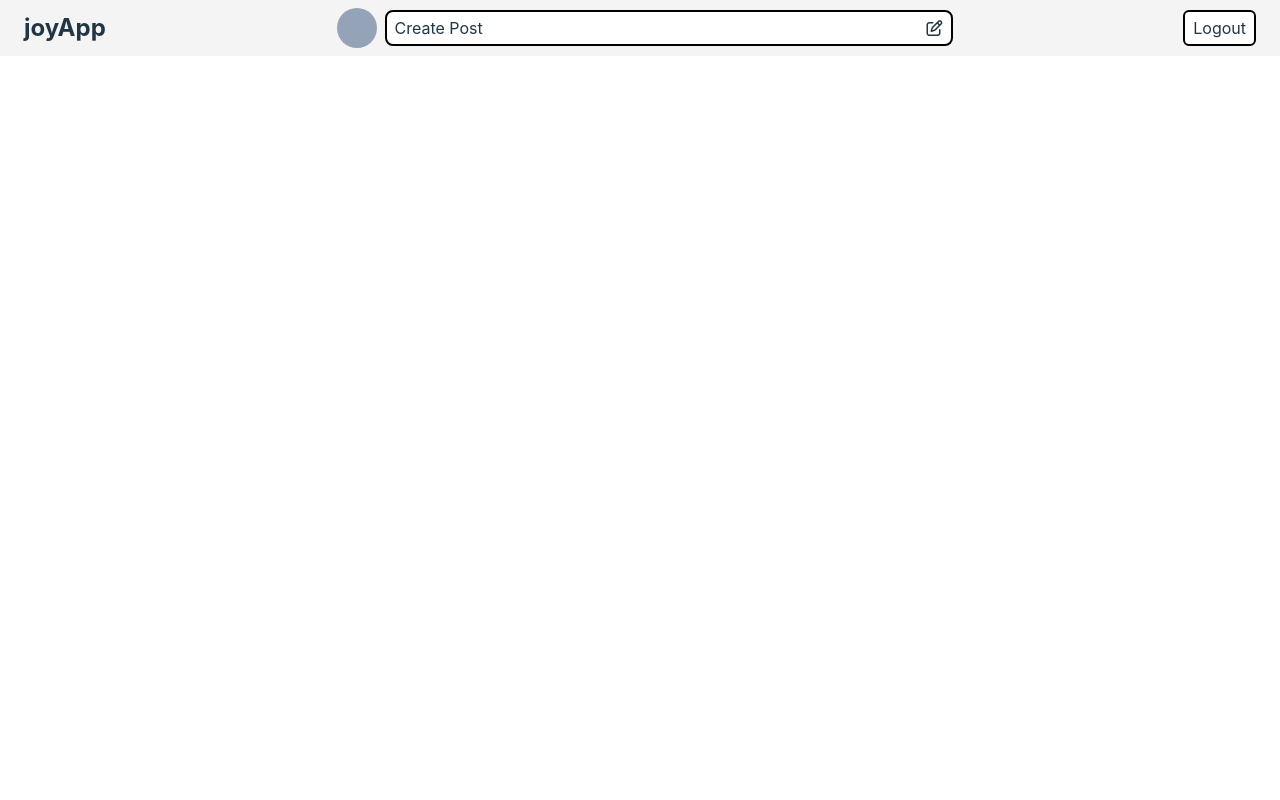
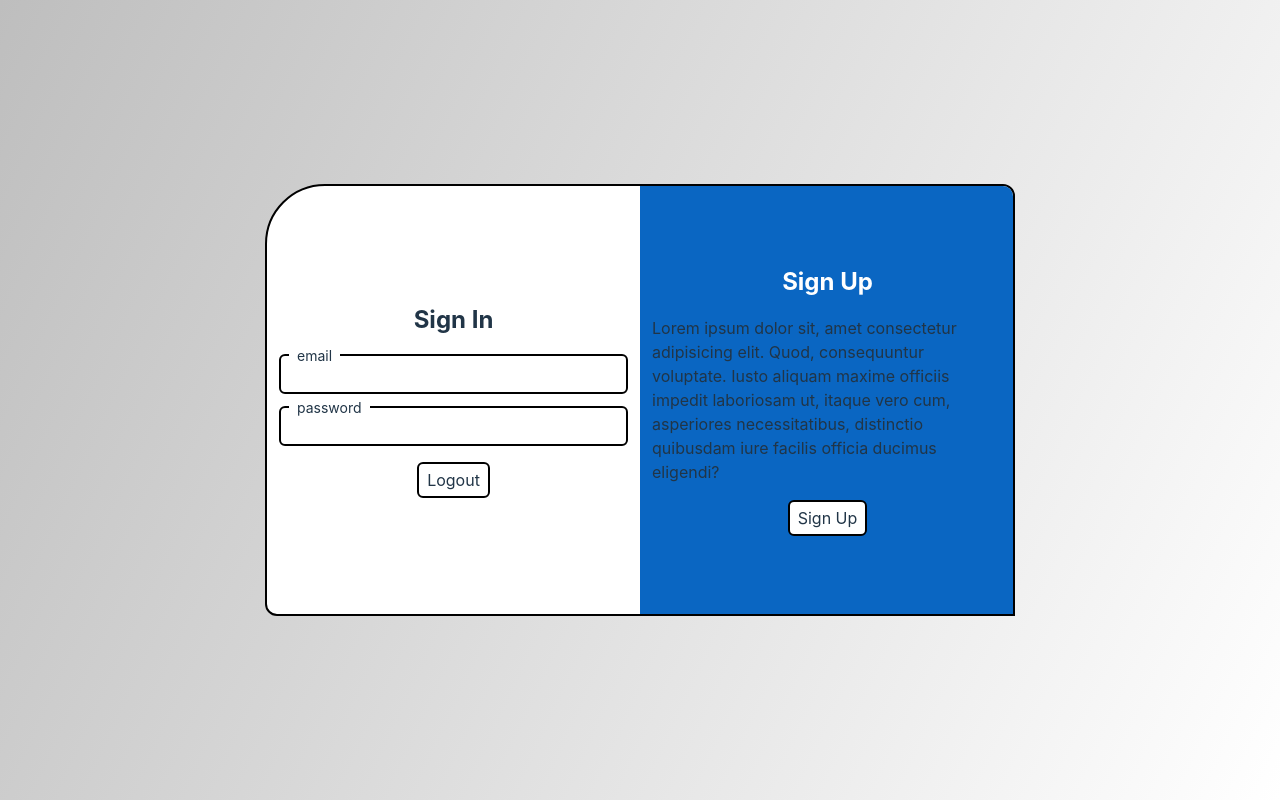
Before and after one commit to YoussefYaser/joyMedia, a React (Vite) app: page /#/ in a window 1280 px wide. Built offline with nearby package versions, Linux system fonts and the light colour scheme.

Commit message:
create signbox

```diff
--- a/src/App.jsx
+++ b/src/App.jsx
@@ -2,12 +2,13 @@
 import { createHashRouter, RouterProvider } from 'react-router-dom'
 import './App.css'
 import Layout from './router components/Layout/Layout';
+import Home from './router components/Home/Home';
 
 function App() {
 
   const routes = createHashRouter([
     {path : '/', element : <Layout></Layout>, children : [
-
+      {index : true, element : <Home></Home>}
     ]}
   ]);
 
--- a/src/components/Nav/Nav.jsx
+++ b/src/components/Nav/Nav.jsx
@@ -1,11 +1,11 @@
-import { forwardRef, useEffect } from 'react'
+import { forwardRef } from 'react'
 import './Nav.css'
 
 const Nav = forwardRef(function Nav(props, { nav }) {
 
 
     return (
-        <nav className='bg-[#f4f4f4]' ref={nav}>
+        <nav className='bg-[#f4f4f4] fixed w-full top-0 start-0' ref={nav}>
             <div className="container">
                 <div className=' flex justify-between items-center py-2'>
                     <h1 className='text-h2'>joyApp</h1>
--- a/src/index.css
+++ b/src/index.css
@@ -218,3 +218,6 @@ body {
     background-color: #f9f9f9;
   }
 }
+input:focus-visible {
+  outline: none !important;
+}
--- a/src/router components/Home/Home.css
+++ b/src/router components/Home/Home.css
@@ -0,0 +1,7 @@
+.home .sign{
+    background: linear-gradient(115deg, #bebebe, white);
+}
+
+.home .sign .sign-box{
+    border-top-left-radius: 60px;
+}
--- a/src/router components/Home/Home.jsx
+++ b/src/router components/Home/Home.jsx
@@ -1,10 +1,76 @@
+import { useState } from 'react'
 import './Home.css'
 
 export default function Home() {
+
+    let [sign, setSign] = useState('sign-up');
+
+
     return (
         <section className='home'>
             <div className="container">
-
+                <div className='sign px-4 fixed w-full h-screen top-0 left-0  flex justify-center items-center'>
+                    <div className='sign-box bg-white flex items-center w-[750px] mx-auto border-2 border-black rounded-se-xl rounded-es-xl relative overflow-hidden'>
+                        <div className='sign-in w-1/2  p-3 flex flex-col items-center'>
+                            <h2 className=' capitalize mb-4'>sign in</h2>
+                            <form action="" className=' w-full'>
+                                <div className='email w-full border-2  border-black relative rounded-md mb-3 bg-white'>
+                                    <input type="email" className='w-full py-1 px-2 rounded-md mt-1' />
+                                    <label className='absolute top-0 left-2 text-sm bg-white translate-y-[-50%] px-2'>email</label>
+                                </div>
+                                <div className='email w-full border-2 border-black relative rounded-md bg-white'>
+                                    <input type="password" className='w-full py-1 px-2 rounded-md mt-1' />
+                                    <label className='absolute top-0 left-2 text-sm bg-white translate-y-[-50%] px-2'>password</label>
+                                </div>
+                                <button  className=' bg-white border-2 border-black py-1 px-2 rounded-md hover:bg-black hover:text-white transition-colors duration-300 mt-4 block mx-auto'>Logout</button>
+                            </form>
+                        </div>
+                        <div className='sign-up w-1/2 p-3 flex flex-col items-center'>
+                            <h2 className=' capitalize mb-4'>sign up</h2>
+                            <form action="" className='w-full'>
+                                <div className='name w-full border-2 border-black relative rounded-md mb-3 bg-white'>
+                                    <input type="text" className='w-full py-1 px-2 rounded-md mt-1' />
+                                    <label className='absolute top-0 left-2 text-sm bg-white translate-y-[-50%] px-2'>name</label>
+                                </div>
+                                <div className='email  w-full border-2 border-black relative rounded-md mb-3 bg-white'>
+                                    <input type="email" className=' w-full py-1 px-2 rounded-md mt-1' />
+                                    <label className='absolute top-0 left-2 text-sm bg-white translate-y-[-50%] px-2'>email</label>
+                                </div>
+                                <div className='password w-full border-2 border-black relative rounded-md mb-3 bg-white'>
+                                    <input type="password" className='w-full py-1 px-2 rounded-md mt-1' />
+                                    <label className='absolute top-0 left-2 text-sm bg-white translate-y-[-50%] px-2'>password</label>
+                                </div>
+                                <div className='repassword w-full border-2 border-black relative rounded-md mb-3 bg-white'>
+                                    <input type="password" className='w-full py-1 px-2 rounded-md mt-1' />
+                                    <label className='absolute top-0 left-2 text-sm bg-white translate-y-[-50%] px-2'>repassword</label>
+                                </div>
+                                <div className='birth w-full border-2 border-black relative rounded-md mb-3 bg-white'>
+                                    <input type="text" className='w-full py-1 px-2 rounded-md mt-1' />
+                                    <label className='absolute top-0 left-2 text-sm bg-white translate-y-[-50%] px-2'>date of birth</label>
+                                </div>
+                                <div className='gender w-full border-2 border-black relative rounded-md mb-3 bg-white'>
+                                    <input type="gender" className='w-full py-1 px-2 rounded-md mt-1' />
+                                    <label className='absolute top-0 left-2 text-sm bg-white translate-y-[-50%] px-2'>gender</label>
+                                </div>
+                                <button  className=' bg-white border-2 border-black py-1 px-2 rounded-md hover:bg-black hover:text-white transition-colors duration-300 mt-4 block mx-auto'>Logout</button>
+                            </form>
+                        </div>
+                        <div className={`bg-blueColor  w-1/2 h-full absolute top-0 left-0 overflow-hidden ${sign == 'sign-up' ? 'translate-x-full' : 'translate-x-0'} transition-transform duration-500`}>
+                            <div className={`flex items-center w-[750px] h-full ${sign == 'sign-up' ? 'translate-x-[-50%]' : 'translate-x-0'} transition-transform duration-500`}>
+                                <div className='sign-in w-1/2  p-3 flex flex-col items-center'>
+                                    <h2 className=' capitalize mb-4 text-white'>sign in</h2>
+                                    <p className='mb-4'>Lorem ipsum dolor sit, amet consectetur adipisicing elit. Quod, consequuntur voluptate. Iusto aliquam maxime officiis impedit laboriosam ut, itaque vero cum, asperiores necessitatibus, distinctio quibusdam iure facilis officia ducimus eligendi?</p>
+                                    <button className=' bg-white border-2 border-black py-1 px-2 rounded-md hover:bg-black hover:text-white transition-colors duration-300 capitalize' onClick={() => setSign('sign-up')}>sign in</button>
+                                </div>
+                                <div className='sign-up w-1/2 p-3 flex flex-col items-center'>
+                                    <h2 className=' capitalize mb-4 text-white'>sign up</h2>
+                                    <p className='mb-4'>Lorem ipsum dolor sit, amet consectetur adipisicing elit. Quod, consequuntur voluptate. Iusto aliquam maxime officiis impedit laboriosam ut, itaque vero cum, asperiores necessitatibus, distinctio quibusdam iure facilis officia ducimus eligendi?</p>
+                                    <button className=' bg-white border-2 border-black py-1 px-2 rounded-md hover:bg-black hover:text-white transition-colors duration-300 capitalize' onClick={() => setSign('sign-in')}>sign up</button>
+                                </div>
+                            </div>
+                        </div>
+                    </div>
+                </div>
             </div>
         </section>
     )
--- a/src/router components/Layout/Layout.jsx
+++ b/src/router components/Layout/Layout.jsx
@@ -1,18 +1,21 @@
 import { Outlet } from 'react-router-dom'
 import Nav from '../../components/Nav/Nav'
 import './Layout.css'
-import { useEffect, useRef } from 'react'
+import { useEffect, useRef, useState } from 'react'
 
 export default function Layout() {
 
+    let [navHeight, setNavHeight] = useState({});
     let nav = useRef();
 
     useEffect(()=>{
-        console.log(nav);
+        setNavHeight({
+            paddingTop : nav.current.clientHeight
+        });
     }, []);
 
     return (
-        <section className='layout'>
+        <section className='layout' style={navHeight}>
             <Nav ref={{nav}}></Nav>
             <Outlet></Outlet>
         </section>
--- a/tailwind.config.js
+++ b/tailwind.config.js
@@ -6,6 +6,9 @@ export default {
   ],
   theme: {
     extend: {
+      colors : {
+        blueColor : '#0A66C2'
+      },
       fontSize: {
         h1: '2rem',
         h2: '1.5rem',
```
